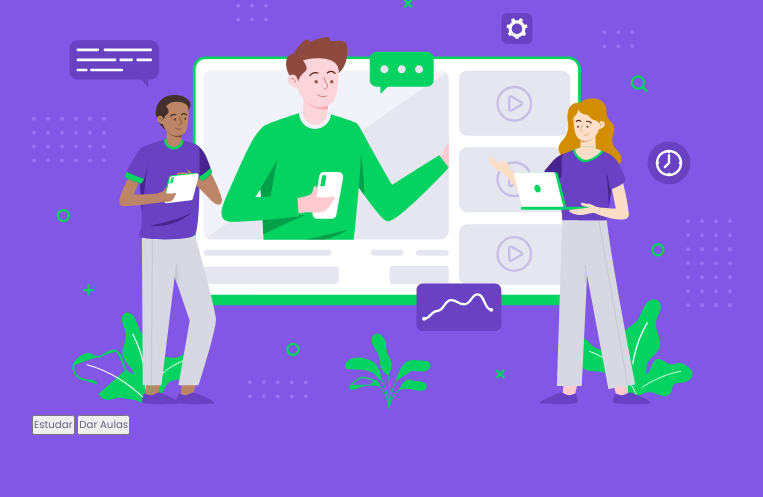
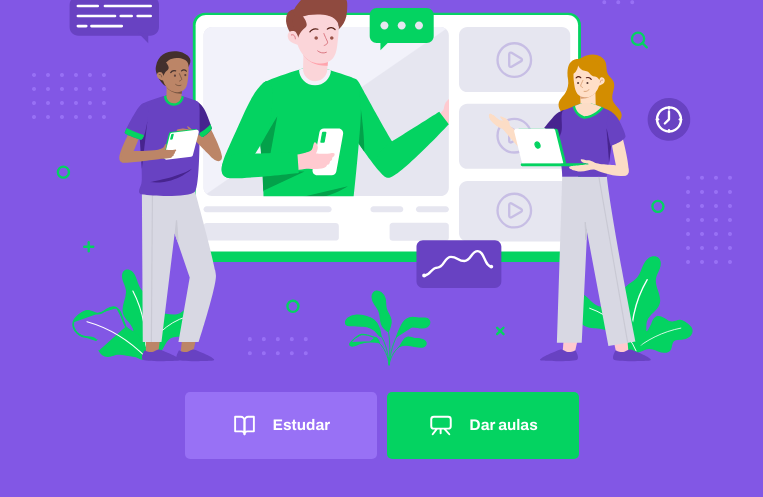
Before and after one commit to gabrielgfw/nlw-02-discovery, a plain HTML site: page index.html in a window 1280 px wide. Shown: the part 239-736 px from the top of the page, without its empty margins (258-1021 px from the left). Drawn offline with Linux system fonts and the light colour scheme.

Commit message:
add buttons css config

```diff
--- a/index.html
+++ b/index.html
@@ -8,22 +8,33 @@
     <title>Proffy | Sua plataforma de estudos</title>
     <link rel="stylesheet" href="/styles/main.css">
     <link rel="stylesheet" href="/styles/partials/page-landing.css">
-
     <link href="https://fonts.googleapis.com/css2?family=Archivo:wght@400;700&amp;family=Poppins:wght@400;600&amp;display=swap" rel="stylesheet">
 
 </head>
 <body id="page-landing">
 
     <div id="container">
+
+        <!-- Logo DIV -->
         <div class="logo-container">
             <img src="/images/logo.svg" alt="Proffy">
             <h2>Sua plataforma de estudos online.</h2>
         </div>
-
+        <!-- Default index image -->
         <img class="hero-image" src="/images/landing.svg" alt="Plataforma de Estudos">
 
-        <button>Estudar</button>
-        <button>Dar Aulas</button>
+        <!-- Buttons DIV -->
+        <div class="buttons-container">
+            <!-- Study button config -->
+            <a class="study" href="/study.html">
+                <img src="/images/icons/study.svg" alt="Estudar">
+                Estudar
+            </a>
+            <a class="give-classes" href="/give-classes.html">
+                <img src="/images/icons/give-classes.svg" alt="Dar aulas">
+                Dar aulas
+            </a>
+        </div>
     </div>
 </body>
 </html>
--- a/styles/partials/page-landing.css
+++ b/styles/partials/page-landing.css
@@ -9,6 +9,7 @@
 #page-landing #container {
     color: var(--color-text-in-primary);
 }
+
 
 .logo-container img {
     height: 10rem;
@@ -30,3 +31,66 @@
 .hero-image {
     width: 100%;
 }
+
+
+.buttons-container {
+    /* add flex to center all buttons using justify-content */
+    display: flex;
+    justify-content: center;
+    margin: 3.2rem 0;
+}
+
+.buttons-container a {
+    width: 30rem;
+    height: 10.4rem;
+
+    /* makes borders rounded */
+    border-radius: 0.8rem;
+    margin-right: 1.6rem;
+    font: 700 2.4rem Archivo;
+
+    /* align configuration */
+    display: flex;
+    align-items: center;
+    justify-content: center;
+
+    /* removing the underline from the button's text */
+    text-decoration: none;
+    color: var(--color-button-text);
+
+    /* every time the background suffer any change */
+    /* the given property is going to be applied */
+    transition: background 0.6s,
+                font-size 0.8s;
+
+}
+
+/* config all img inside the btn-container to be resized */
+/* in this case, we are going to change the button's icons img */
+.buttons-container a img {
+    width: 4rem;
+    margin-right: 2.4rem;
+}
+
+/* config the background color of the 'study' button */
+.buttons-container a.study {
+    background: var(--color-primary-lighter);
+}
+
+/* config when the mouse is upon the study's button */
+.buttons-container a.study:hover {
+    background: var(--color-primary-light);
+    font-size: 2.8rem;
+}
+
+/* config the background color of the 'give classes' button */
+.buttons-container a.give-classes {
+    background: var(--color-secondary);
+    /* this only fix the center align between both buttons */
+    margin-right: 0;
+}
+
+.buttons-container a.give-classes:hover {
+    background: var(--color-secondary-dark);
+    font-size: 2.8rem;
+}
```
